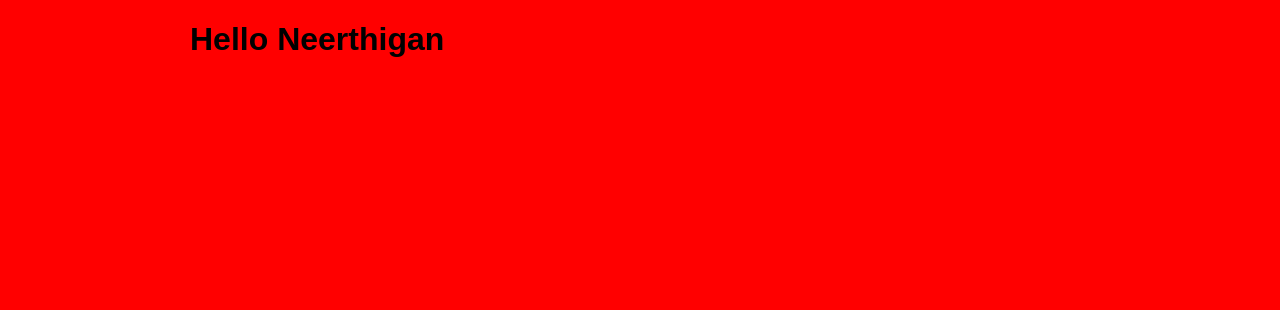
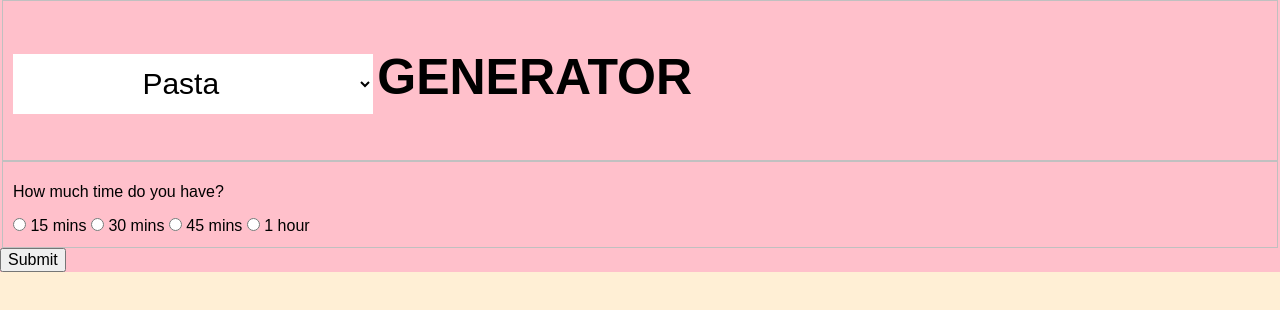
Before and after one commit to venomnert/verbose-couscous, a website: page index.html in a window 1280 px wide. Drawn offline with nearby package versions, Linux system fonts and the light colour scheme; files that its build step writes are made by us from their sources.

Commit message:
added timer png, styled opening/main page, set up index structure for main page

```diff
--- a/dev/scripts/main.js
+++ b/dev/scripts/main.js
@@ -1,15 +1,3 @@
 const ohHey = "Hello World";
 let test = 'testing';
 let hello = "hello";
-
-console.log(ohHey);
-
-let el = document.querySelector('h1');
-el.addEventListener('click', function() {
-	if (this.innerHTML === 'changed') {
-		this.innerHTML = 'Hello Neerthigan';
-	}
-	else {
-		this.innerHTML = 'changed';
-	}
-});
--- a/dev/styles/main.scss
+++ b/dev/styles/main.scss
@@ -6,5 +6,24 @@
 }
 
 body {
-	background: red;
+	background: papayawhip;
 }
+
+#main-Page {
+	background: pink;
+}
+
+form {
+	fieldset {
+		select {
+			background: white;
+			border: none;
+			padding: 1% 10%;
+			font-size: 30px;
+		}
+		h2 {
+			display: inline-block;
+			font-size: 50px;
+		}
+	}
+}
--- a/index.html
+++ b/index.html
@@ -4,14 +4,70 @@
 	<meta charset="UTF-8">
 	<title>My Project</title>
 	<link rel="stylesheet" href="public/styles/style.css">
+	<script src="https://code.jquery.com/jquery-3.2.1.min.js" integrity="sha256-hwg4gsxgFZhOsEEamdOYGBf13FyQuiTwlAQgxVSNgt4=" crossorigin="anonymous"></script>
 </head>
 <body>
 
-	<div class="container">
-		<h1>Hello Neerthigan</h1>
+
+	<div id="main-Page">
+		<form action="" class="mainForm">
+			<fieldset>
+				<select name="foodType" id="foodType">
+				    <option value="pasta">Pasta</option>
+				    <option value="sushi">Sushi</option>
+				    <option value="stir-fry">Stir-fry</option>
+				</select>
+				<h2>GENERATOR</h2>
+			</fieldset>
+			<fieldset class="maxTime">
+				<p>How much time do you have?</p>
+				<input type="radio" name="maxTime" value="15">
+				<label> 15 mins </label>
+
+				<input type="radio" name="maxTime" value="30">
+				<label> 30 mins</label>
+
+				<input type="radio" name="maxTime" value="45">
+				<label> 45 mins</label>
+
+				<input type="radio" name="maxTime" value="60">
+				<label> 1 hour</label>
+			</fieldset>
+
+			<input type="submit" value="Submit">
+		</form>
+
 	</div>
 
 	<script src="public/scripts/main.js"></script>
 
+	<script>
+		const foodApp = {};
+
+		foodApp.minutesToSeconds = (num) => {
+			return num * 60;
+		}
+
+		foodApp.events = function (){
+			$('form').on('submit', (e) => {
+				// prevent defaulting from refresh
+				e.preventDefault();
+
+				let foodTypeChoice = $("#foodType").val(); // user food type choice
+				let maxTime = parseInt($("input[name=maxTime]:checked").val()); //int value of minutes
+
+				//convert maxTime into seconds for query search
+				maxTime = foodApp.minutesToSeconds(maxTime);
+				console.log(foodTypeChoice, maxTime);
+
+				//...passing the variables into AJAX call
+				// foodApp.getRecipe(foodTypeChoice, maxTime);
+			});
+		}
+
+		$(function(){
+			foodApp.events();
+		});
+	</script>
 </body>
 </html>
```
Also changed, not shown: assets/timer.jpg (added).
